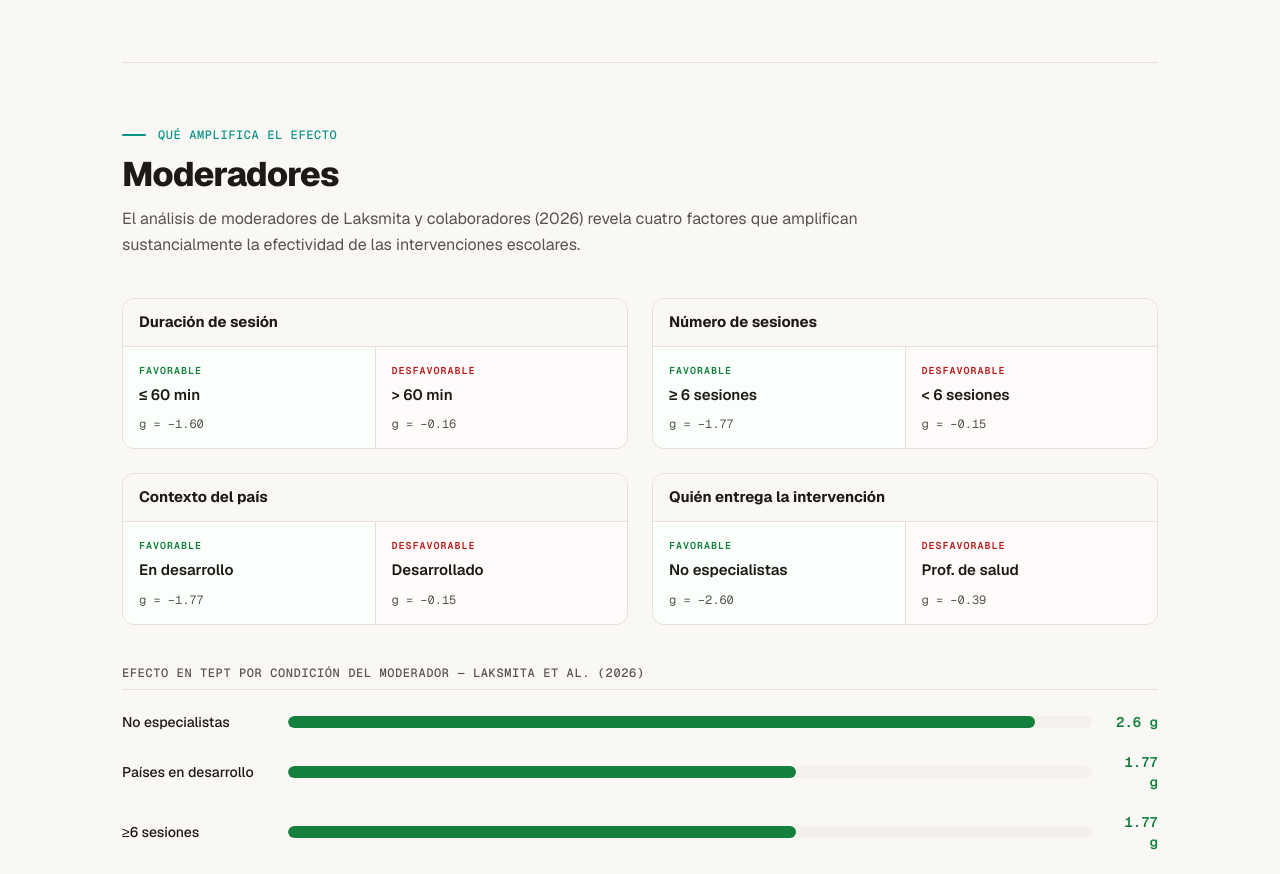
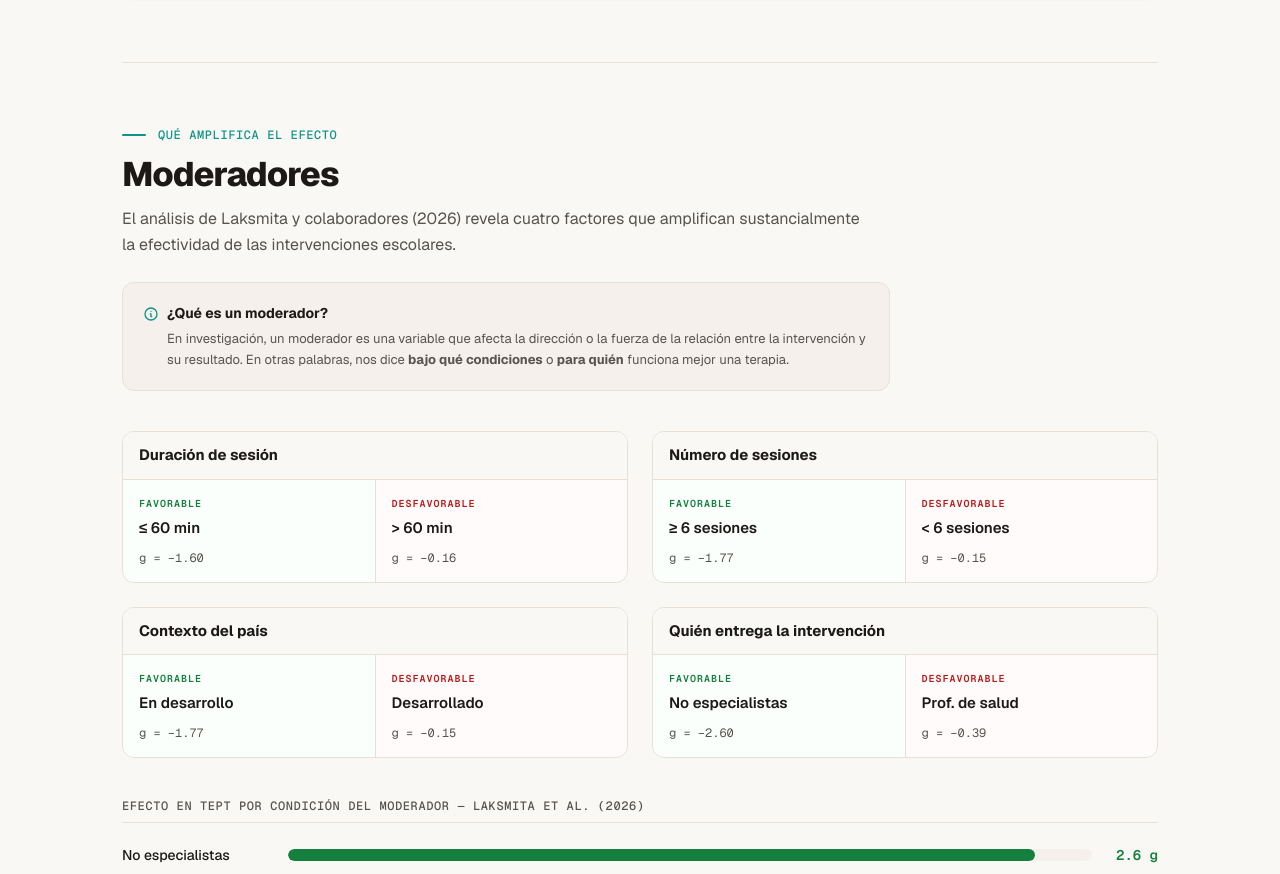
Before and after one commit to Mateob6/reconstruir-psi, a Next.js app: page /escuelas/evidencia in a window 1280 px wide. Shown: the part 3263-4137 px from the top of the page. Built offline with nearby package versions, Linux system fonts and the light colour scheme.

Commit message:
Mejora: añadir explicación conceptual de 'moderador' en página de Evidencia

```diff
--- a/src/app/escuelas/evidencia/page.tsx
+++ b/src/app/escuelas/evidencia/page.tsx
@@ -232,9 +232,21 @@ export default function EvidenciaPage() {
           <SectionHeader
             eyebrow="Qué amplifica el efecto"
             title="Moderadores"
-            description="El análisis de moderadores de Laksmita y colaboradores (2026) revela cuatro factores que amplifican sustancialmente la efectividad de las intervenciones escolares."
-            className="mb-10"
+            description="El análisis de Laksmita y colaboradores (2026) revela cuatro factores que amplifican sustancialmente la efectividad de las intervenciones escolares."
+            className="mb-6"
           />
+
+          <div className="bg-[var(--surface-raised)] border border-[var(--border)] p-5 rounded-xl mb-10 max-w-3xl">
+            <h4 className="font-bold text-[var(--foreground)] text-[14px] flex items-center gap-2 mb-1">
+              <svg className="w-4 h-4 text-[var(--accent)]" fill="none" viewBox="0 0 24 24" stroke="currentColor" strokeWidth={2}>
+                <path strokeLinecap="round" strokeLinejoin="round" d="M13 16h-1v-4h-1m1-4h.01M21 12a9 9 0 11-18 0 9 9 0 0118 0z" />
+              </svg>
+              ¿Qué es un moderador?
+            </h4>
+            <p className="text-[13px] text-[var(--muted)] leading-relaxed ml-6">
+              En investigación, un moderador es una variable que afecta la dirección o la fuerza de la relación entre la intervención y su resultado. En otras palabras, nos dice <strong>bajo qué condiciones</strong> o <strong>para quién</strong> funciona mejor una terapia.
+            </p>
+          </div>
 
           <ComparisonGrid className="mb-10">
             <ComparisonCard
```
